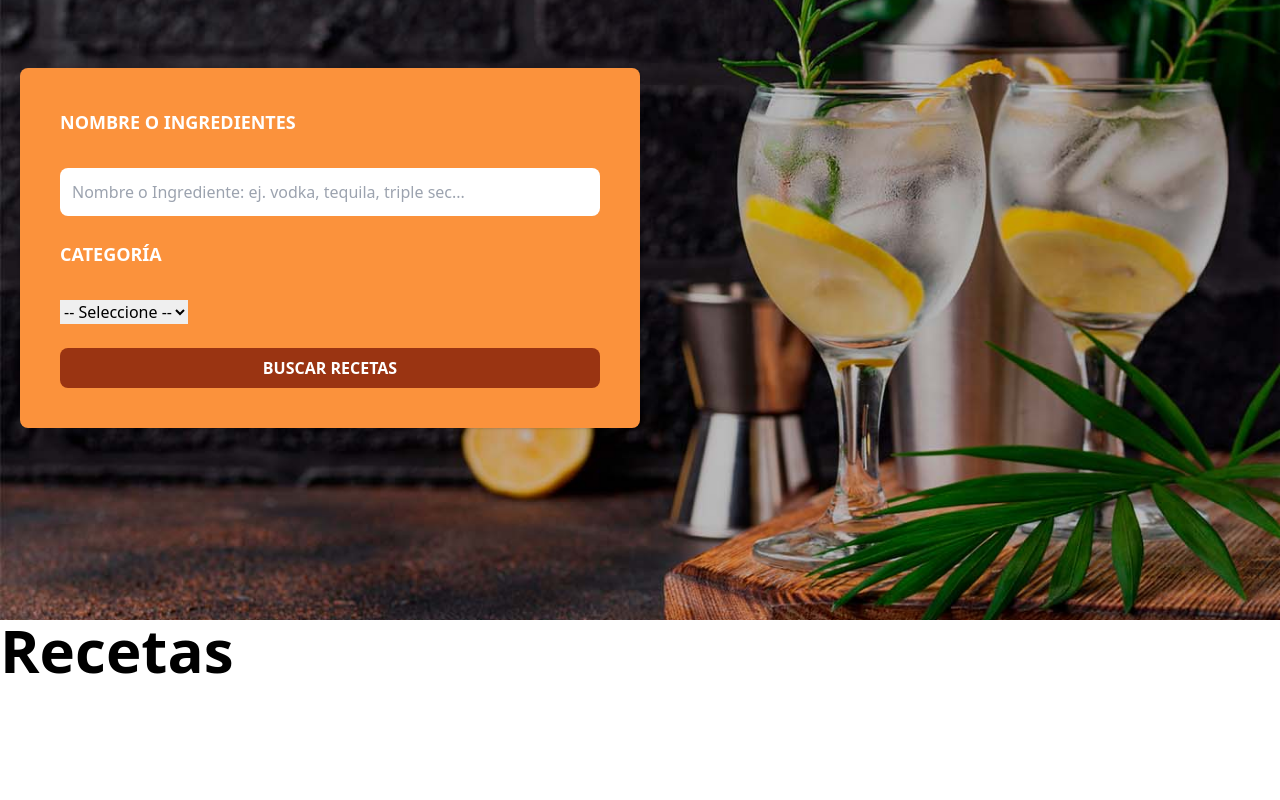
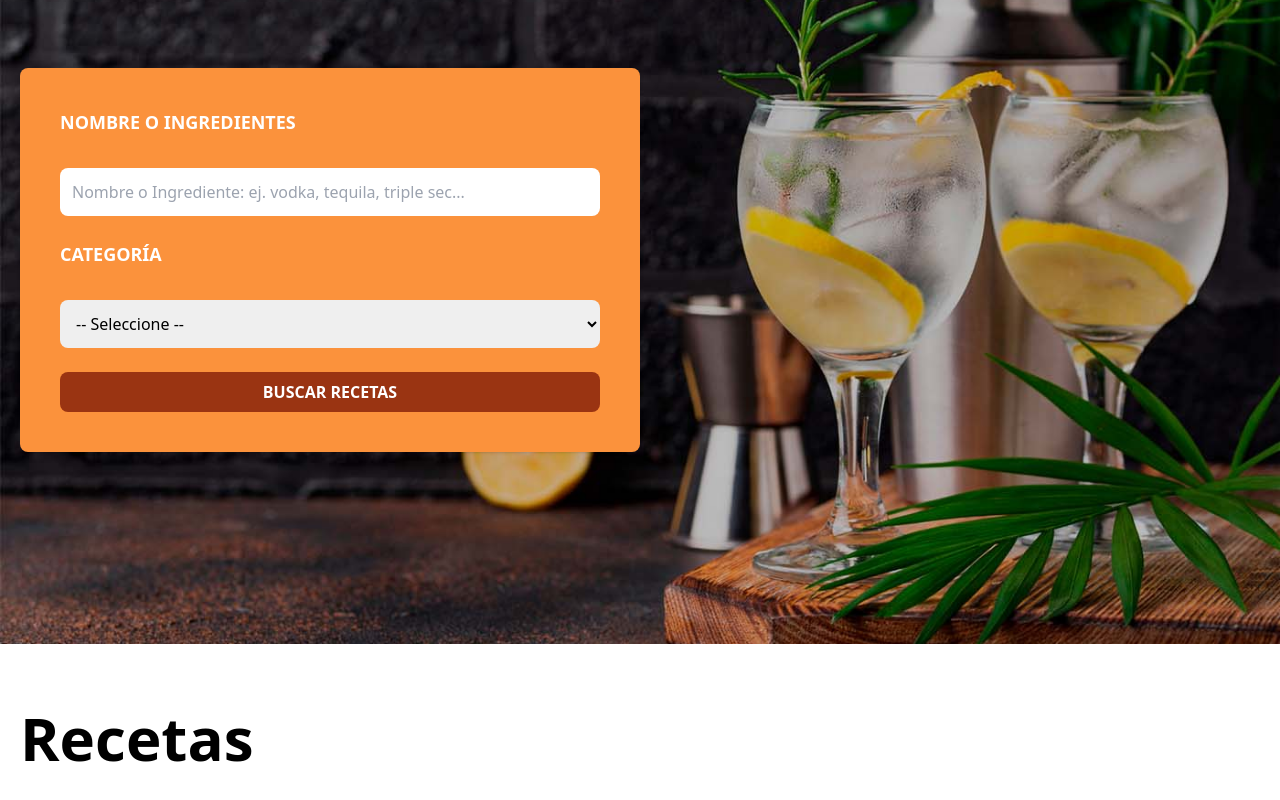
Before and after one commit to csena72/bebidas-vue, a Vue app: page / in a window 1280 px wide. Shown: the part 236-1036 px from the top of the page. Before the commit the page ends 956 px from the top, so only its background shows below. Built offline with nearby package versions, Linux system fonts and the light colour scheme.

Commit message:
Fix l&f form

```diff
--- a/src/components/Header.vue
+++ b/src/components/Header.vue
@@ -71,9 +71,11 @@ const paginaInicio = computed(() => route.name === 'inicio')
                     >
                         Categoría
                     </label>
+
                     <select
                         id="categoria"
                         type="text"
+                        class="p-3 w-full rounded-lg focus:outline-none"
                     >
                         <option
                             value=""
@@ -82,6 +84,7 @@ const paginaInicio = computed(() => route.name === 'inicio')
                             -- Seleccione --
                         </option>
                     </select>
+
                 </div>
                 <input
                     type="submit"
--- a/src/views/FavoritosView.vue
+++ b/src/views/FavoritosView.vue
@@ -3,5 +3,7 @@
 </script>
 
 <template>
-    <h1 class="text-6xl font-extrabold">Favoritos</h1>
+    <div class="mx-auto container px-5 py-16">
+        <h1 class="text-6xl font-extrabold">Favoritos</h1>
+    </div>
 </template>
--- a/src/views/InicioView.vue
+++ b/src/views/InicioView.vue
@@ -3,6 +3,8 @@
 </script>
 
 <template>
-    <h1 class="text-6xl font-extrabold">Recetas</h1>
+    <div class="mx-auto container px-5 py-16">
+        <h1 class="text-6xl font-extrabold">Recetas</h1>
+    </div>
 
 </template>
```
